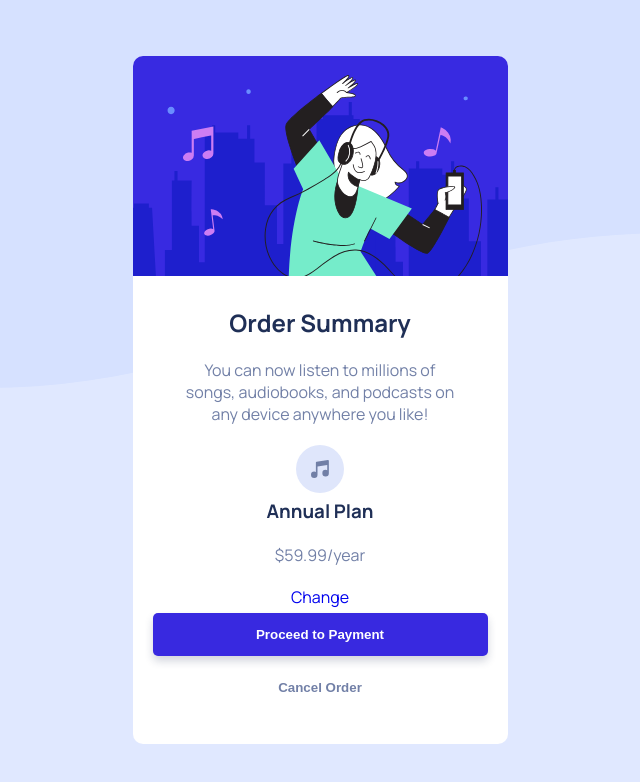
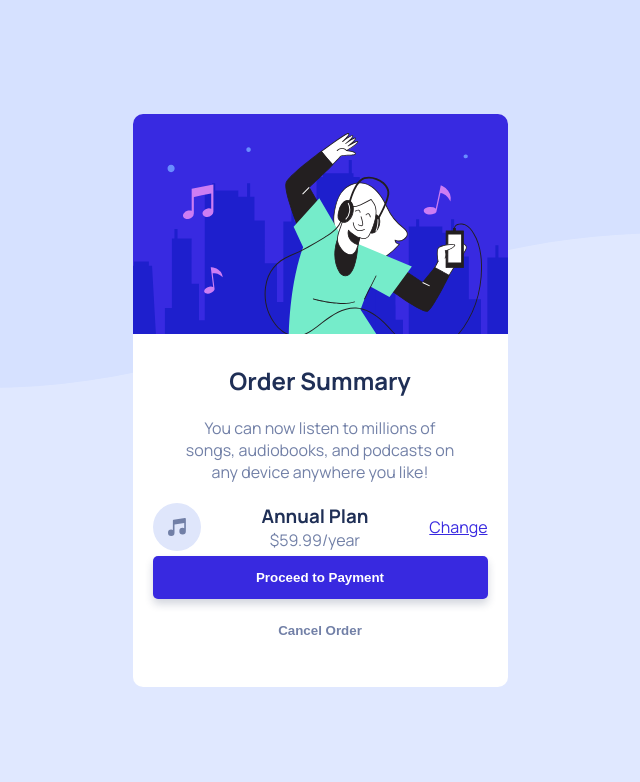
Before and after one commit to kellycsantos/order-summary, a React (Create React App) app: page / in a window 1280 px wide. Shown: the top 782 px of the page, without its empty margins (320-960 px from the left). Built offline with nearby package versions, Linux system fonts and the light colour scheme.

Commit message:
add de estilo

```diff
--- a/src/App.scss
+++ b/src/App.scss
@@ -1,50 +1,65 @@
-@import './index.scss';
-.App{
+@import "./index.scss";
+.App {
   display: flex;
   align-items: center;
   justify-content: center;
   width: 100vw;
   height: 100vh;
 }
-.card-container{
-  width: clamp(300px,90vw,375px) !important;
+.card-container {
+  width: clamp(300px, 90vw, 375px) !important;
   border-radius: 10px;
   overflow: hidden;
   background: $white;
-  header{
+  header {
     background: $paleblue no-repeat;
-    height: 220px ;
+    height: 220px;
   }
 
-  .card_body{
+  .card_body {
     padding: 30px 20px;
     text-align: center;
-    p{
+    p {
       padding: 20px 30px;
+    }
+    .planinfo {
+      display: flex;
+      align-items: center;
+      justify-content: space-between;
+
+      .planinfo_details{
+        p{
+          padding: 0;
+        }
+      }
+      a{
+        color:$bright-blue;
+        text-decoration: underline;
+      }
     }
   }
 }
-.button{
+.button {
   width: 100%;
   padding-block: 14px;
-  margin-block: 5px ;
+  margin-block: 5px;
   border-radius: 5px;
   font-weight: fontWeight(bold);
   cursor: pointer;
-  transition: .2s;
-  &.primary{
+  transition: 0.2s;
+  &.primary {
     background: $bright-blue;
     color: $white;
-    box-shadow: 0px 5px 8px  rgba($darkblue, 0.2);
-    &:hover{
-      background: rgba($bright-blue, .7);
+    box-shadow: 0px 5px 8px rgba($darkblue, 0.2);
+    &:hover {
+      background: rgba($bright-blue, 0.7);
     }
   }
-  &.secondary{
+  &.secondary {
     background: none;
     color: $desaturated-blue;
   }
-  &:hover{
-    box-shadow: 0px 5px 8px  rgba($desaturated-blue, 0.5);
+  &:hover {
+    box-shadow: 0px 5px 8px rgba($desaturated-blue, 0.5);
   }
 }
```
